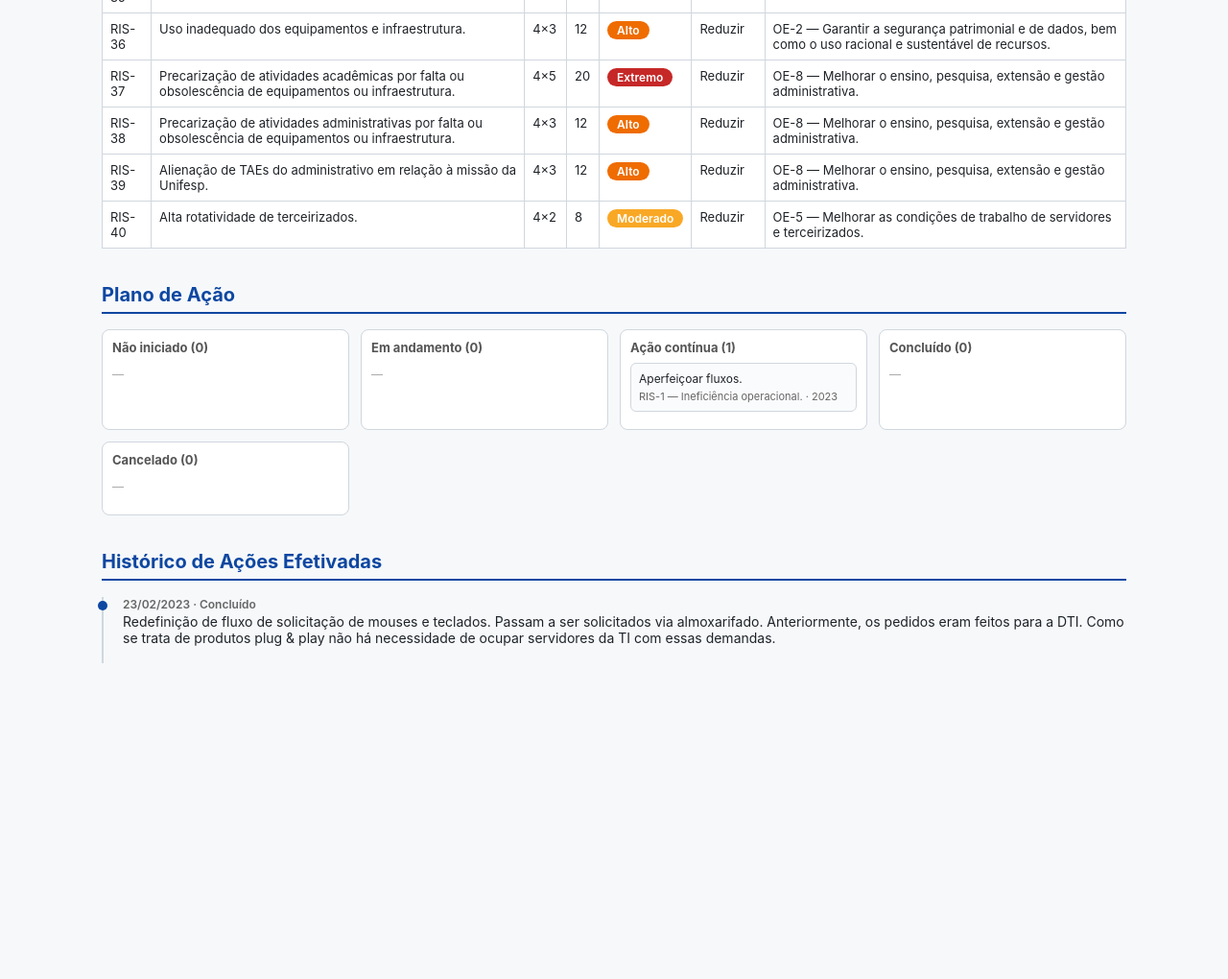
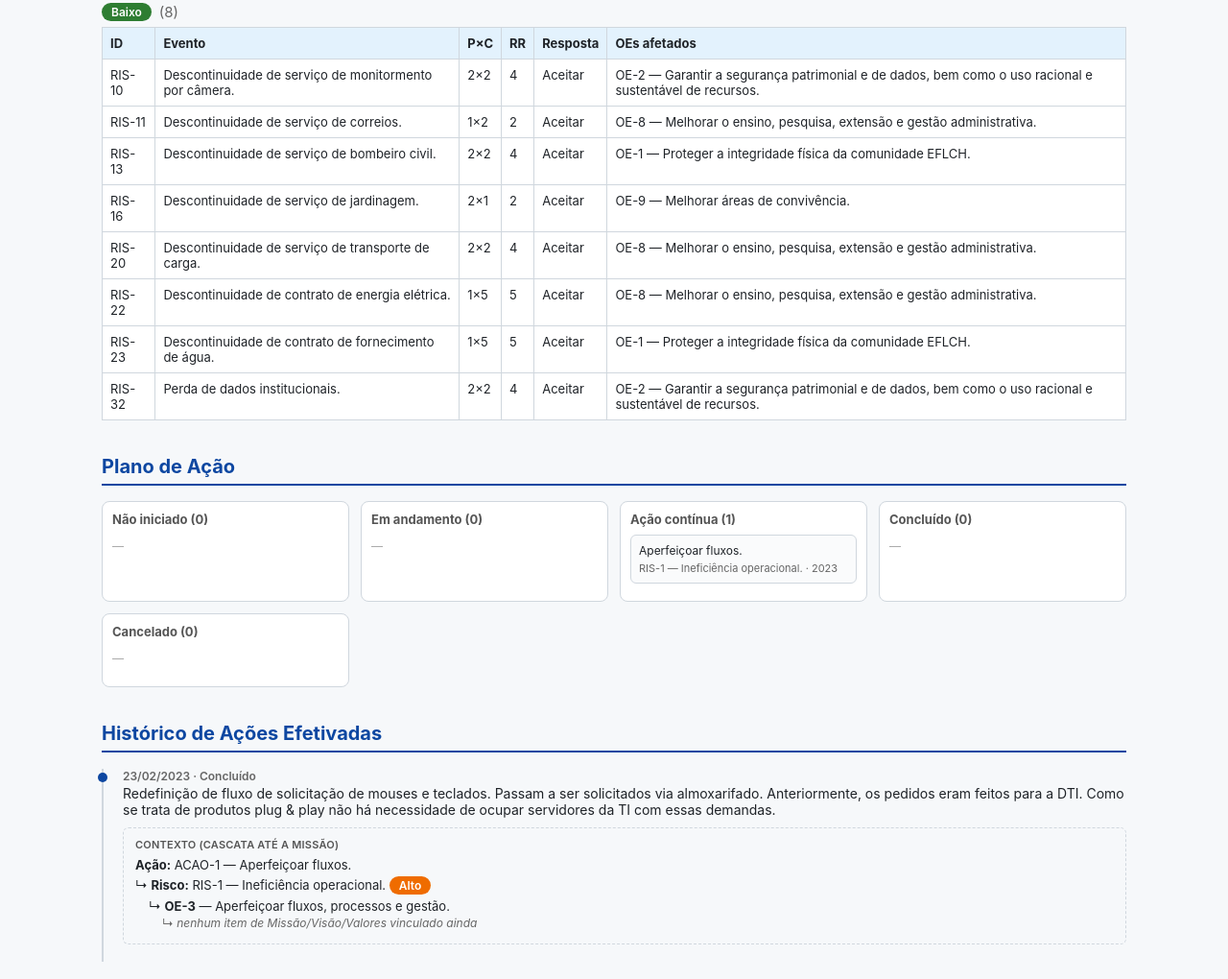
Before and after one commit to mauriciooura-a11yke/gbr-adm-gru, a plain HTML site: page index.html in a window 1280 px wide. Shown: the part 5667-6687 px from the top of the page at 96% size. Before the commit the page ends 6454 px from the top, so only its background shows below. Drawn offline with Linux system fonts and the light colour scheme.

Commit message:
Enhance risk level display and context structure
Added new styles and structure for risk levels and context display.

```diff
--- a/index.html
+++ b/index.html
@@ -60,6 +60,15 @@
   .timeline .data { font-size:12px; color:#666; font-weight:600; }
   .timeline .detalhe { font-size:14px; margin-top:2px; }
 
+  .riscos-por-nivel h3 { display:flex; align-items:center; gap:8px; margin:22px 0 6px; font-size:15px; }
+  .riscos-por-nivel h3:first-child { margin-top:0; }
+  .sem-riscos-nivel { color:#888; font-size:13px; margin:0 0 8px; }
+
+  .contexto-cascata { margin-top:10px; padding:10px 12px; background:#f6f8fa; border:1px dashed var(--borda); border-radius:6px; font-size:13px; }
+  .contexto-titulo { font-weight:600; color:#555; margin-bottom:6px; font-size:11px; text-transform:uppercase; letter-spacing:.02em; }
+  .contexto-item { margin:4px 0; }
+  .contexto-sub { color:#666; font-size:12px; margin:2px 0 2px 14px; }
+
   #estado-carregamento { padding:40px; text-align:center; color:#666; }
 </style>
 </head>
@@ -114,9 +123,7 @@
           </select>
           <button id="btn-limpar-filtros">Limpar filtros</button>
         </div>
-        <table class="tabela"><thead><tr><th>ID</th><th>Evento</th><th>P×C</th><th>RR</th><th>Nível</th><th>Resposta</th><th>OEs afetados</th></tr></thead>
-          <tbody id="corpo-riscos"></tbody>
-        </table>
+        <div class="riscos-por-nivel" id="riscos-por-nivel"></div>
       </section>
 
       <section id="sec-plano">
@@ -254,11 +261,23 @@
 
   function renderRiscos() {
     var lista = riscosFiltrados();
-    document.getElementById('corpo-riscos').innerHTML = lista.map(function (r) {
-      return '<tr><td>' + escapeHtml(r.ID_Risco) + '</td><td>' + escapeHtml(r.Evento_Risco) + '</td><td>' + r.P + '×' + r.C + '</td><td>' + r.RR + '</td><td>' + badge(r.Nivel_RR) + '</td>' +
-        '<td>' + escapeHtml(r.Resposta_Risco || '—') + '</td>' +
-        '<td>' + nomesOEs(r.OEs, dados.objetivos).map(escapeHtml).join('<br>') + '</td></tr>';
-    }).join('') || '<tr><td colspan="7" style="text-align:center;color:#888;">Nenhum risco encontrado para os filtros selecionados.</td></tr>';
+    var ordemNiveis = ['Extremo', 'Alto', 'Moderado', 'Baixo'];
+    var html = ordemNiveis.map(function (nivel) {
+      var doNivel = lista.filter(function (r) { return r.Nivel_RR === nivel; });
+      var corpo;
+      if (!doNivel.length) {
+        corpo = '<p class="sem-riscos-nivel">Nenhum risco neste nível' + (filtroAtivo.oe || filtroAtivo.nivel || filtroAtivo.pc ? ' (para os filtros selecionados)' : '') + '.</p>';
+      } else {
+        corpo = '<table class="tabela"><thead><tr><th>ID</th><th>Evento</th><th>P×C</th><th>RR</th><th>Resposta</th><th>OEs afetados</th></tr></thead><tbody>' +
+          doNivel.map(function (r) {
+            return '<tr><td>' + escapeHtml(r.ID_Risco) + '</td><td>' + escapeHtml(r.Evento_Risco) + '</td><td>' + r.P + '×' + r.C + '</td><td>' + r.RR + '</td>' +
+              '<td>' + escapeHtml(r.Resposta_Risco || '—') + '</td>' +
+              '<td>' + nomesOEs(r.OEs, dados.objetivos).map(escapeHtml).join('<br>') + '</td></tr>';
+          }).join('') + '</tbody></table>';
+      }
+      return '<h3>' + badge(nivel) + ' <span style="color:#666;font-weight:400;">(' + doNivel.length + ')</span></h3>' + corpo;
+    }).join('');
+    document.getElementById('riscos-por-nivel').innerHTML = html;
   }
 
   function renderPlano() {
@@ -282,10 +301,47 @@
     return d.toLocaleDateString('pt-BR');
   }
 
+  /** Resolve a cascata Ação -> Risco -> Objetivo(s) Estratégico(s) -> Missão/Eixo(s) do PDI,
+   *  a partir do ID da ação — usa os dados já resolvidos vindos do data.json. */
+  function resolverCadeiaAcao(idAcao) {
+    var acao = (dados.planoAcao || []).filter(function (a) { return a.ID_Acao === idAcao; })[0];
+    if (!acao) return null;
+    var risco = (dados.riscos || []).filter(function (r) { return r.ID_Risco === acao.ID_Risco; })[0];
+    var oes = risco ? (risco.OEs || []).map(function (id) {
+      return (dados.objetivos || []).filter(function (o) { return o.ID_OE === id; })[0];
+    }).filter(Boolean) : [];
+    return { acao: acao, risco: risco, oes: oes };
+  }
+
+  function htmlContextoAcao(idAcao) {
+    var cadeia = resolverCadeiaAcao(idAcao);
+    if (!cadeia) return '';
+    var corpo = '<div class="contexto-item"><b>Ação:</b> ' + escapeHtml(cadeia.acao.ID_Acao) + ' — ' + escapeHtml(cadeia.acao.Acao) + '</div>';
+    if (!cadeia.risco) {
+      corpo += '<div class="contexto-sub"><i>Risco vinculado não encontrado.</i></div>';
+    } else {
+      corpo += '<div class="contexto-item">↳ <b>Risco:</b> ' + escapeHtml(cadeia.risco.ID_Risco) + ' — ' + escapeHtml(cadeia.risco.Evento_Risco) + ' ' + badge(cadeia.risco.Nivel_RR) + '</div>';
+      if (!cadeia.oes.length) {
+        corpo += '<div class="contexto-sub"><i>Nenhum Objetivo Estratégico vinculado a este risco.</i></div>';
+      } else {
+        corpo += cadeia.oes.map(function (oe) {
+          var mvvTexto = (oe.mvvRelacionado || []).map(function (m) {
+            var eixos = (m.eixosPdiRelacionados || []).map(function (e) { return e.Descricao; }).join(', ');
+            return '[' + m.Tipo + '] ' + m.Descricao + (eixos ? ' (Eixos PDI: ' + eixos + ')' : '');
+          }).join('; ');
+          return '<div class="contexto-item" style="margin-left:14px;">↳ <b>' + escapeHtml(oe.ID_OE) + '</b> — ' + escapeHtml(oe.Descricao) +
+            '<div class="contexto-sub">↳ ' + (mvvTexto ? escapeHtml(mvvTexto) : '<i>nenhum item de Missão/Visão/Valores vinculado ainda</i>') + '</div></div>';
+        }).join('');
+      }
+    }
+    return '<div class="contexto-cascata"><div class="contexto-titulo">Contexto (cascata até a Missão)</div>' + corpo + '</div>';
+  }
+
   function renderHistorico() {
     var lista = dados.historico.slice().sort(function (a, b) { return new Date(b.Data) - new Date(a.Data); });
     document.getElementById('lista-historico').innerHTML = lista.map(function (h) {
-      return '<li><div class="data">' + formatarData(h.Data) + ' · ' + escapeHtml(h.Status) + '</div><div class="detalhe">' + escapeHtml(h.Detalhamento) + '</div></li>';
+      return '<li><div class="data">' + formatarData(h.Data) + ' · ' + escapeHtml(h.Status) + '</div><div class="detalhe">' + escapeHtml(h.Detalhamento) + '</div>' +
+        htmlContextoAcao(h.ID_Acao) + '</li>';
     }).join('');
   }
 
@@ -319,7 +375,7 @@
   });
 
   // Exposto para testes automatizados (Node/jsdom)
-  if (typeof window !== 'undefined') { window.__gbrTeste = { iniciar: iniciar, riscosFiltrados: riscosFiltrados }; }
+  if (typeof window !== 'undefined') { window.__gbrTeste = { iniciar: iniciar, riscosFiltrados: riscosFiltrados, resolverCadeiaAcao: resolverCadeiaAcao, htmlContextoAcao: htmlContextoAcao }; }
 })();
 </script>
 </body>
```
